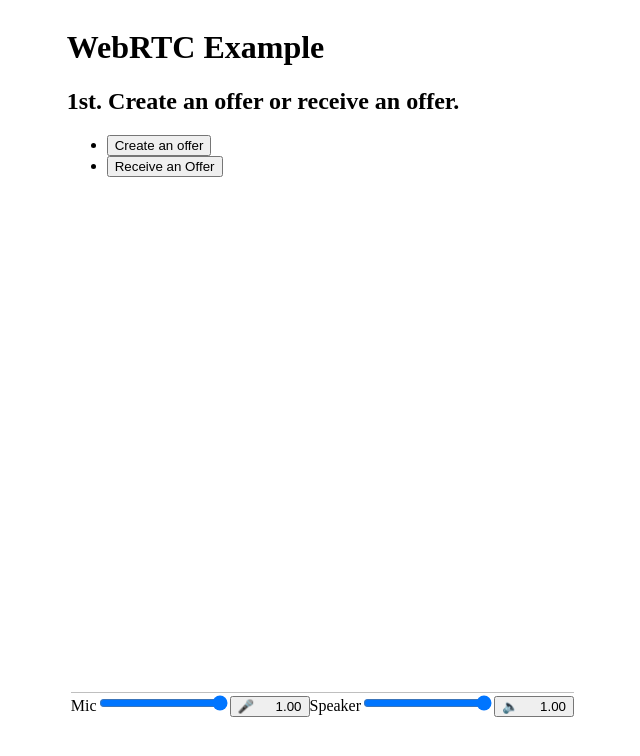
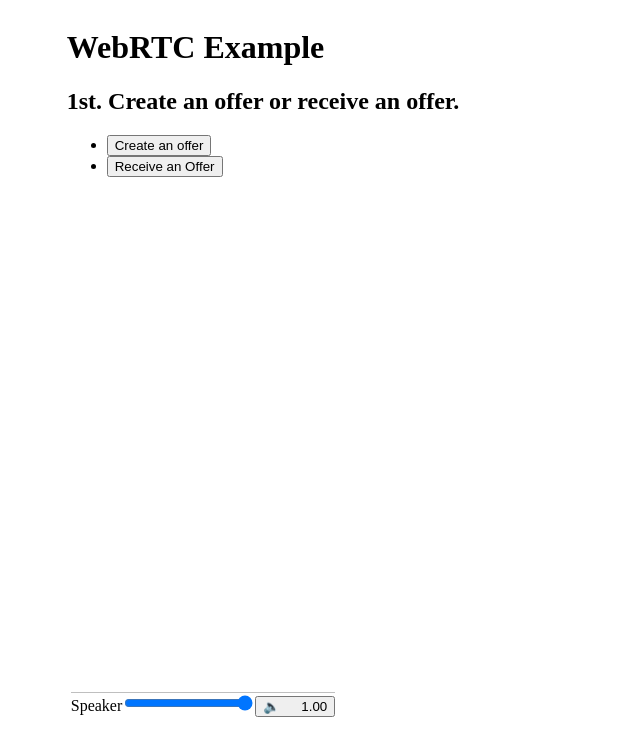
Before and after one commit to trkkms/webrtc-client, a React app: page / in a window 1280 px wide. Shown: the top 756 px of the page, without its empty margins (377-1017 px from the left). Built offline with nearby package versions, Linux system fonts and the light colour scheme; the HTML template or start-up script is replaced by a standard one.

Commit message:
remove volume change function to avoid chrome bug

```diff
--- a/src/components/stages/show-offer-stage.tsx
+++ b/src/components/stages/show-offer-stage.tsx
@@ -13,8 +13,6 @@
   logger: Logger;
   onStageChange: (stage: Stage) => void;
   onTrack: (stream: MediaStream) => void;
-  setRemoteVolumeChanger: (f: (volume: number) => void) => void;
-  setLocalAudio: (stream: MediaStream) => void;
 }
 
 const hide = {
@@ -23,15 +21,7 @@
   },
 };
 
-const ShowOfferStage = ({
-  stage,
-  onStageChange,
-  service,
-  onTrack,
-  logger,
-  setRemoteVolumeChanger,
-  setLocalAudio,
-}: Props) => {
+const ShowOfferStage = ({ stage, onStageChange, service, onTrack, logger }: Props) => {
   const [offer, setOffer] = useState('');
   const [part, setPart] = useState<1 | 2>(1);
   useEffect(() => {
@@ -42,8 +32,7 @@
         }
       });
       const base = await navigator.mediaDevices.getUserMedia({ audio: true, video: false });
-      const volumeChanger = service.addLocalStream(base, setLocalAudio);
-      setRemoteVolumeChanger(volumeChanger);
+      service.addLocalStream(base);
       await service.createOffer();
     };
     logger('START OFFER');
--- a/src/components/stages/wait-offer-stage.tsx
+++ b/src/components/stages/wait-offer-stage.tsx
@@ -9,23 +9,12 @@
   stage: Stage;
   onStageChange: (stage: Stage) => void;
   onTrack: (stream: MediaStream) => void;
-  setRemoteVolumeChanger: (f: (volume: number) => void) => void;
   setAnswer: (answer: string) => void;
   service: PeerService;
   logger: Logger;
-  setLocalAudio: (stream: MediaStream) => void;
 }
 
-const WaitOfferStage = ({
-  onStageChange,
-  onTrack,
-  setAnswer,
-  stage,
-  service,
-  logger,
-  setRemoteVolumeChanger,
-  setLocalAudio,
-}: Props) => {
+const WaitOfferStage = ({ onStageChange, onTrack, setAnswer, stage, service, logger }: Props) => {
   const [cameraStart, setCameraStart] = useState(true);
   const [firstHalf, setFirstHalf] = useState('');
   return (
@@ -60,8 +49,7 @@
                 onStageChange(STAGE.SHOW_ANSWER);
               });
               const base = await navigator.mediaDevices.getUserMedia({ audio: true, video: false });
-              const volumeChanger = service.addLocalStream(base, setLocalAudio);
-              setRemoteVolumeChanger(volumeChanger);
+              service.addLocalStream(base);
               try {
                 const sdp = decodeSDP(firstHalf + result.getText());
                 console.log(sdp);
--- a/src/pages/index.tsx
+++ b/src/pages/index.tsx
@@ -17,41 +17,27 @@
   const [logs, setLogs] = useState<Array<{ message: string; level: LogLevel }>>([]);
   const [stage, setStage] = useState<Stage>(STAGE.START);
   const [localVolume, setLocalVolume] = useState(1);
-  const [remoteVolume, setRemoteVolume] = useState(1);
-  const [isMicMute, setMicMute] = useState(false);
   const [isSpeakerMute, setSpeakerMute] = useState(false);
   const [answer, setAnswer] = useState('');
-  const remoteVolumeChangerRef = useRef<{ f: ((volume: number) => void) | null }>({ f: null });
-  const setRemoteVolumeChanger = useCallback((f: (volume: number) => void) => {
-    remoteVolumeChangerRef.current.f = f;
-  }, []);
   const audioRef = useRef<HTMLAudioElement>(null);
-  const localAudioRef = useRef<HTMLAudioElement>(null);
-  const setLocalAudio = useCallback((stream: MediaStream) => {
-    if (localAudioRef.current) {
-      localAudioRef.current.srcObject = stream;
-      localAudioRef.current.play().catch((e) => {
-        logger('error on playing local audio' + String(e), 'error');
-      });
-    }
-  }, []);
   const onTrack = useCallback((stream: MediaStream) => {
     if (audioRef.current) {
-      audioRef.current.srcObject = stream;
+      if ('srcObject' in audioRef.current) {
+        audioRef.current.srcObject = stream;
+      } else {
+        // eslint-disable-next-line
+        (audioRef.current as any).src = window.URL.createObjectURL(stream);
+      }
       audioRef.current.play().catch((e) => {
         logger('error on playing' + String(e), 'error');
       });
+      audioRef.current.volume = localVolume;
     }
   }, []);
   const logger = useCallback((message: string, level: LogLevel = 'log') => {
     setLogs((prev) => [{ message, level }, ...prev]);
   }, []);
   const service = useMemo(() => new PeerService(logger), []);
-  useEffect(() => {
-    if (remoteVolumeChangerRef.current.f) {
-      remoteVolumeChangerRef.current.f(isMicMute ? 0 : remoteVolume);
-    }
-  }, [remoteVolume, isMicMute]);
   useEffect(() => {
     if (audioRef.current) {
       audioRef.current.volume = isSpeakerMute ? 0 : localVolume;
@@ -76,8 +62,6 @@
                 service={service}
                 logger={logger}
                 onTrack={onTrack}
-                setRemoteVolumeChanger={setRemoteVolumeChanger}
-                setLocalAudio={setLocalAudio}
               />
             )}
             {isHostStage(stage, 20) && (
@@ -93,9 +77,7 @@
                 service={service}
                 logger={logger}
                 onTrack={onTrack}
-                setRemoteVolumeChanger={setRemoteVolumeChanger}
                 setAnswer={setAnswer}
-                setLocalAudio={setLocalAudio}
               />
             )}
             {isGuestStage(stage, 20) && (
@@ -108,7 +90,6 @@
             })}
           />
           <audio autoPlay ref={audioRef} />
-          <audio muted ref={localAudioRef} />
           <div
             css={css({
               position: 'fixed',
@@ -128,36 +109,6 @@
                   borderTop: '1px solid rgba(128, 128, 128, 0.5)',
                 })}
               >
-                <li>
-                  <label>
-                    <span>Mic</span>
-                    <input
-                      type="range"
-                      value={remoteVolume}
-                      max={1}
-                      min={0}
-                      step={0.01}
-                      onChange={(e) => setRemoteVolume(Number(e.target.value))}
-                    />
-                  </label>
-                  <button
-                    type="button"
-                    css={css({
-                      display: 'inline-flex',
-                      justifyContent: 'space-between',
-                      alignItems: 'center',
-                      textDecoration: isMicMute ? 'line-through' : 'none',
-                      width: '5rem',
-                      '& span': {
-                        textDecoration: isMicMute ? 'line-through' : 'none',
-                      },
-                    })}
-                    onClick={() => setMicMute((prev) => !prev)}
-                  >
-                    <span>{'🎤'}</span>
-                    <span>{remoteVolume.toFixed(2)}</span>
-                  </button>
-                </li>
                 <li>
                   <label>
                     <span>Speaker</span>
--- a/src/service/peer.ts
+++ b/src/service/peer.ts
@@ -1,14 +1,7 @@
 import { Logger } from '../util/types';
-
-export interface PeerEventEmitters {
-  onReceiveOffer: (sdp: RTCSessionDescription) => void;
-  onReceiveAnswer: (sdp: RTCSessionDescription) => void;
-  setVolume: (volume: number) => void;
-}
 
 export default class PeerService {
   private peer?: RTCPeerConnection;
-  private tuner?: AudioTuner;
   constructor(private logger: Logger) {}
   preparePeer(): RTCPeerConnection {
     if (this.peer !== undefined) {
@@ -23,9 +16,17 @@
     onSDP: (sdp: RTCSessionDescription | null) => void,
   ): Promise<void> {
     const peer = this.preparePeer();
-    peer.ontrack = (evt) => {
-      onTrack(evt.streams[0]);
-    };
+    if ('ontrack' in peer) {
+      peer.ontrack = (evt) => {
+        onTrack(evt.streams[0]);
+      };
+    } else {
+      // eslint-disable-next-line
+      (peer as any).onaddstream = (evt: { stream: MediaStream }) => {
+        onTrack(evt.stream);
+      };
+    }
+
     peer.onicecandidate = (evt) => {
       if (!evt.candidate) {
         onSDP(peer.localDescription);
@@ -76,39 +77,19 @@
     this.peer.close();
     this.peer = undefined;
   }
-  addLocalStream(base: MediaStream, setLocalAudio: (stream: MediaStream) => void): (volume: number) => void {
-    if (this.tuner === undefined) {
-      this.tuner = new AudioTuner();
-    }
+  addLocalStream(stream: MediaStream): void {
     if (this.peer === undefined) {
       this.logger('no peer found on addLocalStream()', 'error');
-      return () => {};
+      return;
     }
-    const [stream, setVolume] = this.tuner.createTunableMedia(base);
-    setLocalAudio(stream);
-    for (const track of stream.getTracks()) {
-      this.peer.addTrack(track);
+    if ('addStream' in this.peer) {
+      // eslint-disable-next-line
+      (this.peer as any).addStream(stream);
+    } else {
+      for (const track of stream.getTracks()) {
+        this.peer.addTrack(track);
+      }
     }
-    return setVolume;
+    return;
   }
 }
-
-class AudioTuner {
-  // private context: AudioContext = new AudioContext();
-  createTunableMedia(base: MediaStream): [stream: MediaStream, setVolume: (volume: number) => void] {
-    // const source = this.context.createMediaStreamSource(base);
-    // const dest = this.context.createMediaStreamDestination();
-    // const gainNode = this.context.createGain();
-    // source.connect(gainNode);
-    // gainNode.connect(dest);
-    // gainNode.gain.value = 1.0;
-    return [
-      // dest.stream,
-      base,
-      () => {},
-      // (volume) => {
-      //   gainNode.gain.value = volume;
-      // },
-    ];
-  }
-}
```
